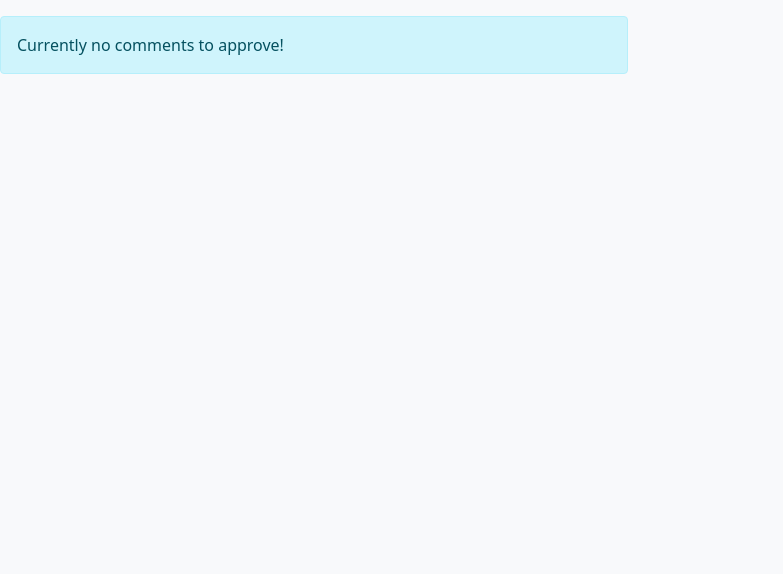
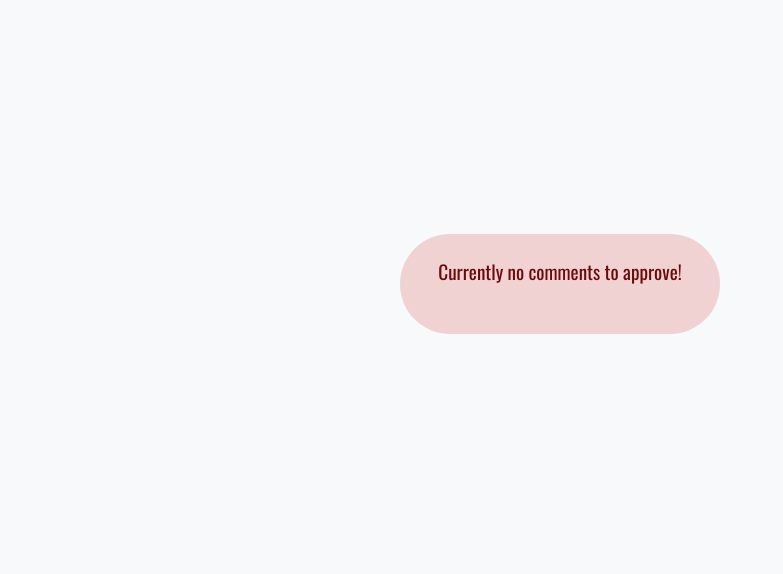
Before and after one commit to HumaIlyas/DjangoNews, a Django app: a page that uses templates/news/non_approve_message.html in a window 1280 px wide. Shown: the part 66-640 px from the top of the page, without its empty margins (0-783 px from the left). Run offline with Django 3.2, Linux system fonts and the light colour scheme; tables that the repository leaves empty hold one stand-in row (values such as "Sample post"); some libraries are stand-ins or nearby versions.

Commit message:
Update approve comment message

```diff
--- a/static/css/style.css
+++ b/static/css/style.css
@@ -206,10 +206,10 @@ body {
     height: 100px;
     border-radius: 50px;
     padding: 20px;
-    background-color: rgba(177, 220, 243, 0.8);
-    color: rgb(13, 26, 92);
-    bottom: 150px;
-    left: 250px;
+    background-color: rgba(239, 200, 200, 0.8);
+    color: rgb(109, 10, 10);
+    bottom: 400px;
+    left: 400px;
     position: absolute;
 }
 
--- a/templates/news/non_approve_message.html
+++ b/templates/news/non_approve_message.html
@@ -2,12 +2,8 @@
 
 {% block content %}
 
-<div class="row">
-    <div class="col-md-6 card mb-4  mt-3">
-        <div class="alert alert-info" role="alert">
-            Currently no comments to approve!
-        </div>
-    </div>
+<div id="message-text">
+    Currently no comments to approve!
 </div>
 
 {%endblock%}
```
Also changed, not shown: templates/news/approve_message.html (+2 -6 lines), templates/news/index.html (line endings or trailing spaces).
